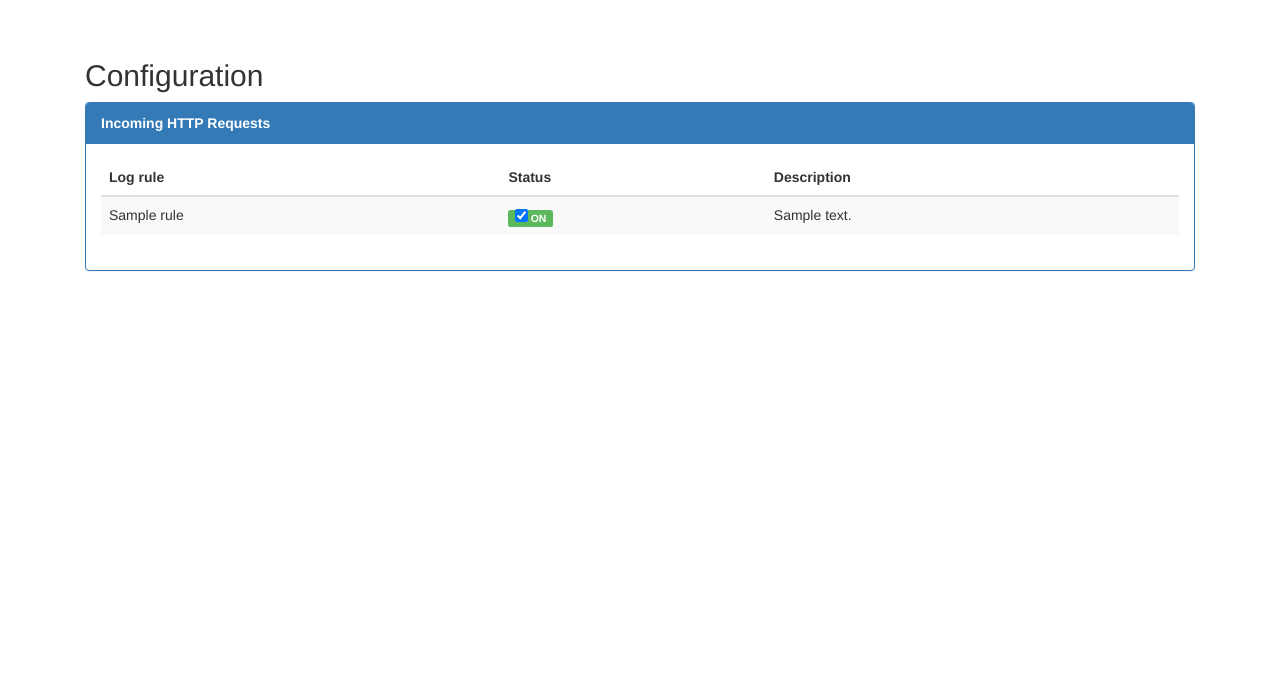
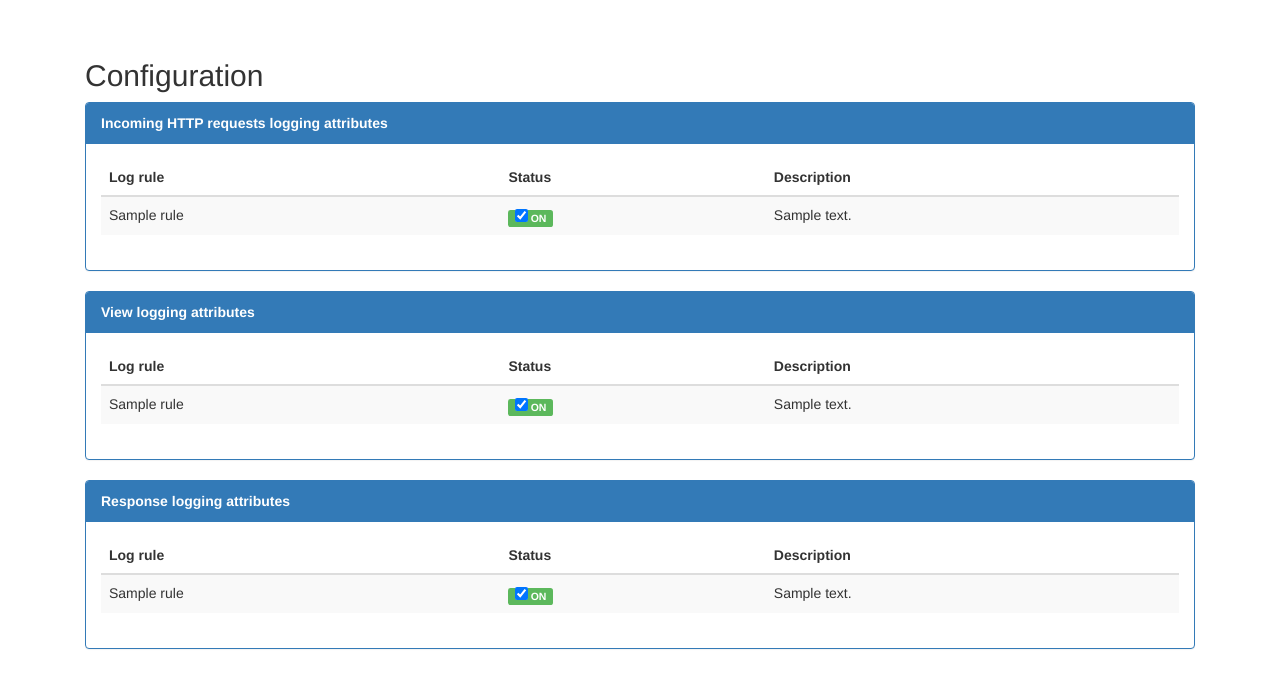
Before and after one commit to hkff/AccMon, a Django app: template fodtlmon_middleware/templates/pages/config.html in a window 1280 px wide. Shown: the part 51-739 px from the top of the page. Run offline with Django 3.2, Linux system fonts and the light colour scheme; the template is opened without the code that fills it: most values are stand-ins (such as "Sample title", 1, 10 or a date in 2020); some libraries are stand-ins or nearby versions.

Commit message:
Fixing log attributes

```diff
--- a/fodtlmon_middleware/middleware.py
+++ b/fodtlmon_middleware/middleware.py
@@ -49,9 +49,9 @@ class FodtlmonMiddleware(object):
         # Log the events
         for l in Sysmon.log_http_attributes:
             #predicates.append(self.Log(request, l))
-            if isinstance(l.value , LogAttribute):
-                if l.value.enabled and l.value.eval_fx is not None:
-                    predicates.append(l.value.eval_fx(request))
+            if isinstance(l, LogAttribute):
+                if l.enabled and l.eval_fx is not None:
+                    predicates.append(l.eval_fx(request))
             pass
         # pushing the event
         Sysmon.push_event(Event(predicates, step=now))
--- a/fodtlmon_middleware/templates/pages/config.html
+++ b/fodtlmon_middleware/templates/pages/config.html
@@ -1,12 +1,12 @@
 {% extends "pages/main.html" %}
 {% load staticfiles %}
-{% block title %} Syslon Configuration {% endblock %}
+{% block title %} Sysmon Configuration {% endblock %}
 
 {% block container %}
 
 <h2>Configuration</h2>
     <div class="panel panel-primary">
-        <div class="panel-heading"><b>Incoming HTTP Requests</b></div>
+        <div class="panel-heading"><b>Incoming HTTP requests logging attributes </b></div>
         <div class="panel-body">
             <div class="table-responsive">
             <table class="table table-striped">
@@ -22,7 +22,7 @@
                   <tr>
                     <td> {{ rule.name }} </td>
                     <td>
-                        {% if rule.value.enabled %}
+                        {% if rule.enabled %}
                         <span class="label label-success">
                             <input type="checkbox" checked> ON
                         </span>
@@ -32,8 +32,7 @@
                         </span>
                         {% endif %}
                     </td>
-
-                      <td> {{ rule.value.description }} </td>
+                      <td> {{ rule.description }} </td>
                   </tr>
                  {% endfor %}
                 </tbody>
@@ -42,4 +41,75 @@
         </div>
     </div>
 
+    <div class="panel panel-primary">
+        <div class="panel-heading"><b> View logging attributes </b></div>
+        <div class="panel-body">
+            <div class="table-responsive">
+            <table class="table table-striped">
+                <thead>
+                  <tr>
+                    <th>Log rule</th>
+                    <th>Status</th>
+                    <th>Description</th>
+                  </tr>
+                </thead>
+                <tbody>
+                 {% for rule in log_view_attributes %}
+                  <tr>
+                    <td> {{ rule.name }} </td>
+                    <td>
+                        {% if rule.enabled %}
+                        <span class="label label-success">
+                            <input type="checkbox" checked> ON
+                        </span>
+                        {% else %}
+                        <span class="label label-danger">
+                            <input type="checkbox"> OFF
+                        </span>
+                        {% endif %}
+                    </td>
+                      <td> {{ rule.description }} </td>
+                  </tr>
+                 {% endfor %}
+                </tbody>
+            </table>
+            </div>
+        </div>
+    </div>
+
+    <div class="panel panel-primary">
+        <div class="panel-heading"><b> Response logging attributes </b></div>
+        <div class="panel-body">
+            <div class="table-responsive">
+            <table class="table table-striped">
+                <thead>
+                  <tr>
+                    <th>Log rule</th>
+                    <th>Status</th>
+                    <th>Description</th>
+                  </tr>
+                </thead>
+                <tbody>
+                 {% for rule in log_response_attributes %}
+                  <tr>
+                    <td> {{ rule.name }} </td>
+                    <td>
+                        {% if rule.enabled %}
+                        <span class="label label-success">
+                            <input type="checkbox" checked> ON
+                        </span>
+                        {% else %}
+                        <span class="label label-danger">
+                            <input type="checkbox"> OFF
+                        </span>
+                        {% endif %}
+                    </td>
+                      <td> {{ rule.description }} </td>
+                  </tr>
+                 {% endfor %}
+                </tbody>
+            </table>
+            </div>
+        </div>
+    </div>
 {% endblock %}
--- a/fodtlmon_middleware/views.py
+++ b/fodtlmon_middleware/views.py
@@ -59,8 +59,7 @@ def show_stats(request):
 def show_config(request):
     args = {"log_http_attributes": Sysmon.log_http_attributes,
             "log_view_attributes": Sysmon.log_view_attributes,
-            "log_response_attributes": Sysmon.log_response_attributes,
-            "LogAttributes": [x for x in Sysmon.LogAttributes]}
+            "log_response_attributes": Sysmon.log_response_attributes}
     return render(request, 'pages/config.html', args)
 
 
```
Also changed, not shown: fodtlmon_middleware/whitebox.py (+13 -1 lines).
